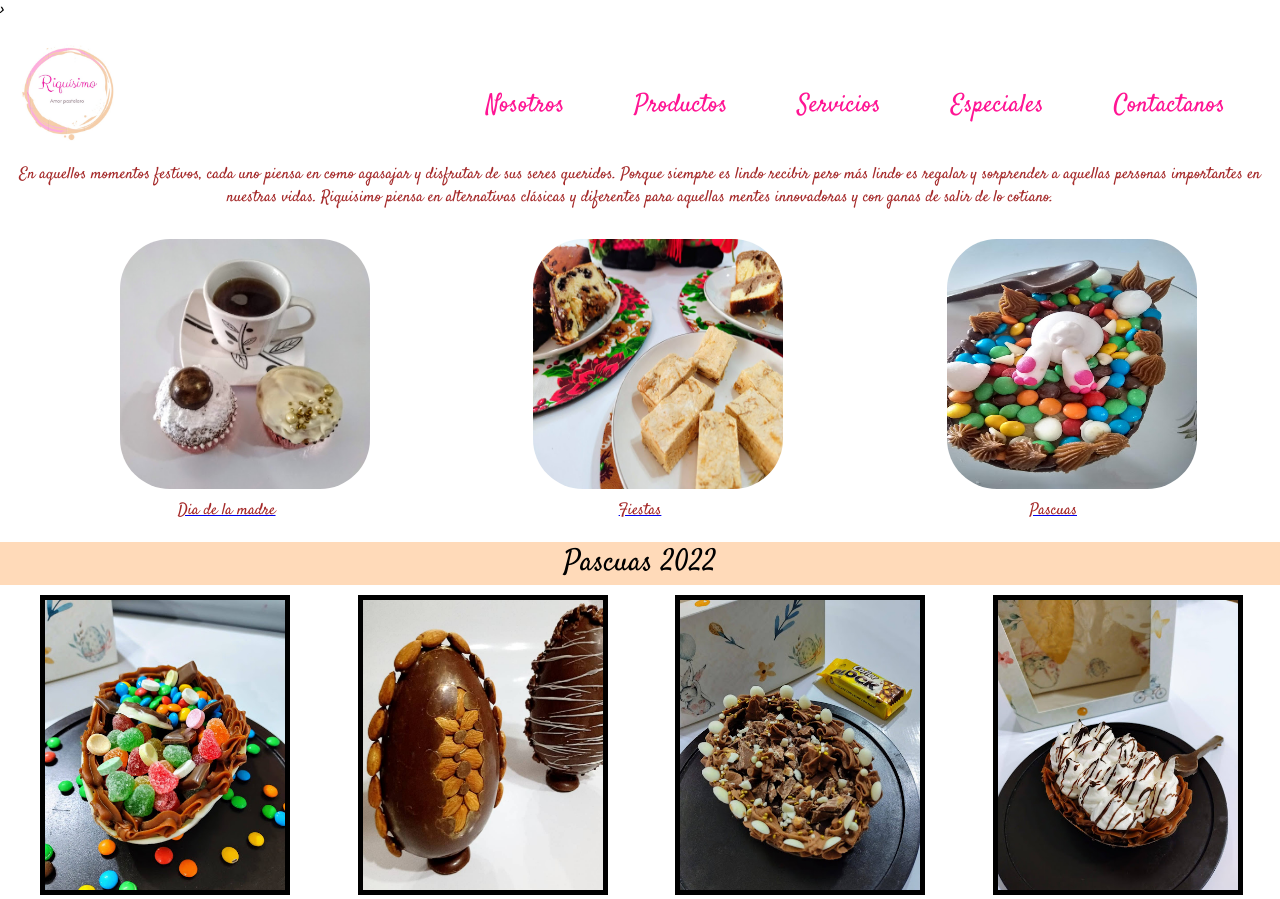
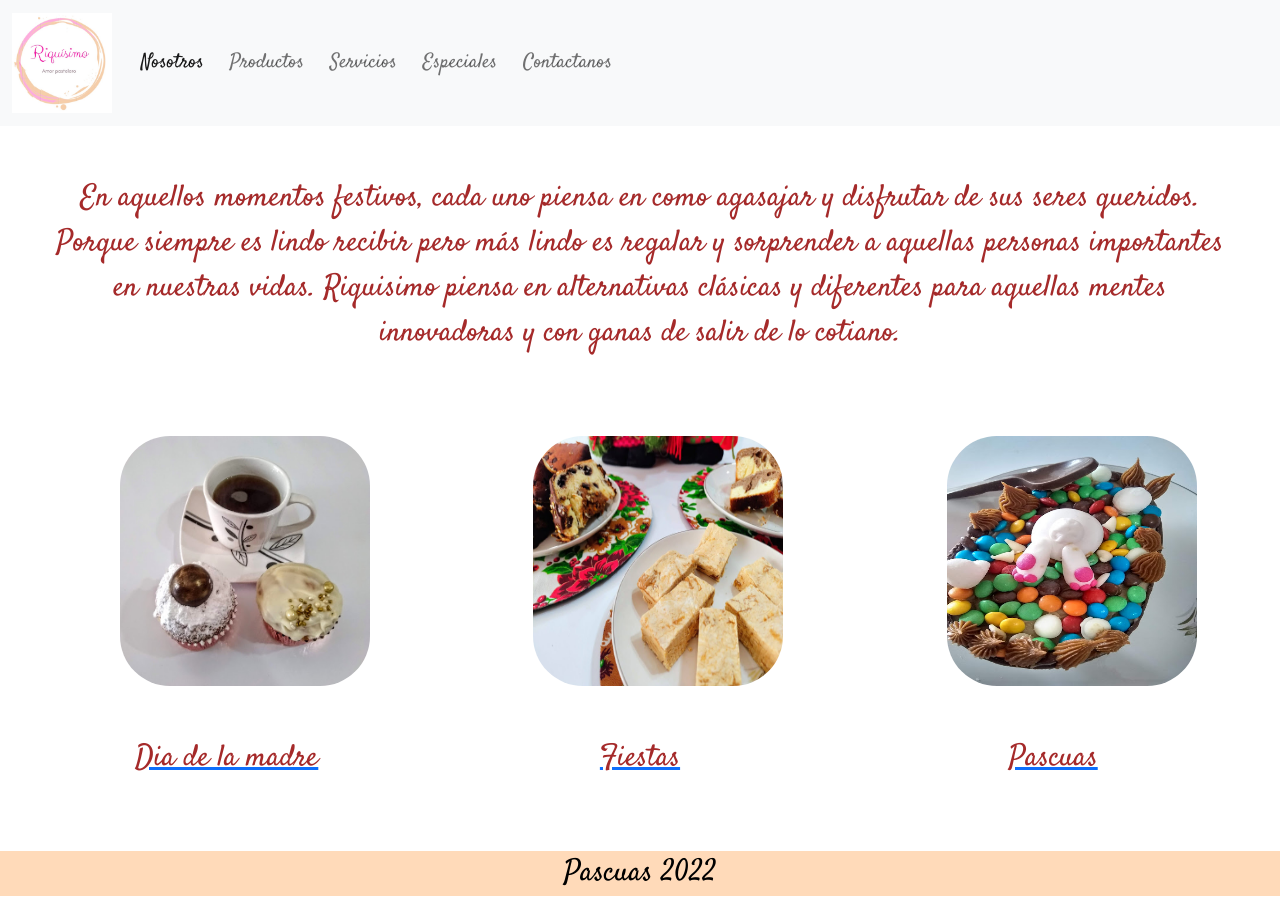
Before and after one commit to Romicatencio/Riquisimo, a plain HTML site: page Html/Especiales.html in a window 1280 px wide. Shown: the top 899 px of the page. Drawn offline with nearby package versions, Linux system fonts and the light colour scheme; a web font is replaced by a local one.

Commit message:
aplique bootstrap a todas las paginas restantes

```diff
--- a/Css/style.css
+++ b/Css/style.css
@@ -773,6 +773,7 @@ footer{
         font-weight: 30;
         color:crimson;}
 
+/* posicion de las imagenes de servicios */
         .card img.vianda{
             position: relative;
             left: 30px;
@@ -824,11 +825,12 @@ footer{
         height: 200px;
 
 
-   }  */ */
+   }  */
 
 /* Especiales */
 /* explicacion de las propuestas
 "especiales" */
+
 .especiales p {
     font-size: 30px;
     color:brown;
@@ -836,6 +838,7 @@ footer{
     font-weight: 400;
     padding: 20px;
     margin: 30px;
+
 
 }
 
--- a/Html/Especiales.html
+++ b/Html/Especiales.html
@@ -11,25 +11,39 @@
     <link rel="preconnect" href="https://fonts.googleapis.com">
 <link rel="preconnect" href="https://fonts.gstatic.com" crossorigin>
 <link href="https://fonts.googleapis.com/css2?family=Cookie&family=Handlee&family=Hubballi&family=Oleo+Script+Swash+Caps&family=Satisfy&display=swap" rel="stylesheet">
-   >
+   <!-- CSS only -->
+<link href="https://cdn.jsdelivr.net/npm/bootstrap@5.2.0-beta1/dist/css/bootstrap.min.css" rel="stylesheet" integrity="sha384-0evHe/X+R7YkIZDRvuzKMRqM+OrBnVFBL6DOitfPri4tjfHxaWutUpFmBp4vmVor" crossorigin="anonymous">
+</head>
 <body>
 
-   <header class="header">
 
-           <img src="../imágenes/logo riquisimo.jpg" alt="logo">
-
-
-       <nav class="menu">
-        <ul>
-            <li> <a href="../index.html">Nosotros</a></li>
-            <li> <a href="./Productos.html">Productos </a></li>
-            <li> <a href="./Servicios.html"> Servicios </a></li>
-            <li> <a href="./Especiales.html">Especiales</a> </li>
-            <li> <a href="./Contactanos.html">Contactanos</a></li>
-        </ul>
-       </nav>
-
-   </header>
+    <nav class="navbar navbar-expand-lg bg-light">
+        <div class="container-fluid">
+          <a class="navbar-brand" href="#"> <img class="img-logo" src="../imágenes/logo riquisimo.jpg" alt="logo"></a>
+          <button class="navbar-toggler" type="button" data-bs-toggle="collapse" data-bs-target="#navbarNav" aria-controls="navbarNav" aria-expanded="false" aria-label="Toggle navigation">
+            <span class="navbar-toggler-icon"></span>
+          </button>
+          <div class="collapse navbar-collapse" id="navbarNav">
+            <ul class="navbar-nav">
+              <li class="nav-item">
+                <a class="nav-link active" aria-current="page" href="../index.html">Nosotros</a>
+              </li>
+              <li class="nav-item">
+                <a class="nav-link" href="../Html/Productos.html">Productos</a>
+              </li>
+              <li class="nav-item">
+                <a class="nav-link" href="../Html/Servicios.html">Servicios</a>
+              </li>
+              <li class="nav-item">
+                <a class="nav-link" href="../Html/Especiales.html">Especiales</a>
+              </li>
+              <li class="nav-item">
+                <a class="nav-link" href="../Html/Contactanos.html">Contactanos</a>
+              </li>
+            </ul>
+          </div>
+        </div>
+      </nav>
 
    <section class="especiales">
         <p>
@@ -153,6 +167,7 @@
     <h4>Sitio Web diseñado por Romina Atencio</h4>
 
 </footer>
-
+<!-- JavaScript Bundle with Popper -->
+<script src="https://cdn.jsdelivr.net/npm/bootstrap@5.2.0-beta1/dist/js/bootstrap.bundle.min.js" integrity="sha384-pprn3073KE6tl6bjs2QrFaJGz5/SUsLqktiwsUTF55Jfv3qYSDhgCecCxMW52nD2" crossorigin="anonymous"></script>
 </body>
 </html>
```
Also changed, not shown: Html/Contactanos.html (+31 -14 lines), Html/Productos.html (+32 -16 lines), Html/Servicios.html (+0 -16 lines), index.html (+0 -38 lines).
